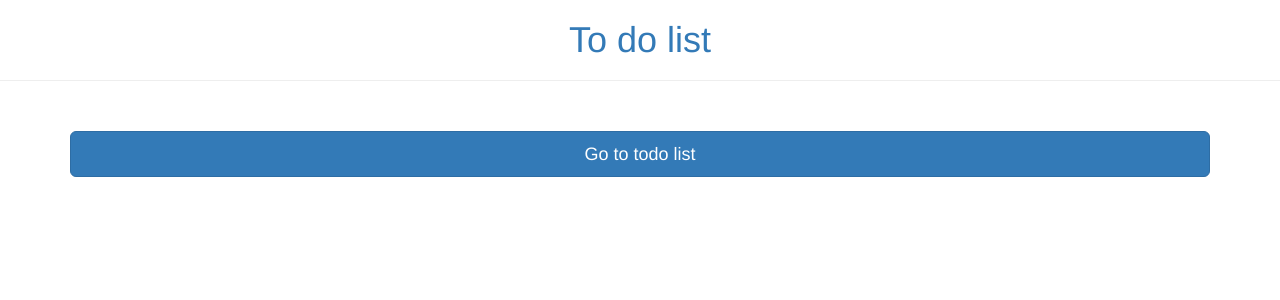
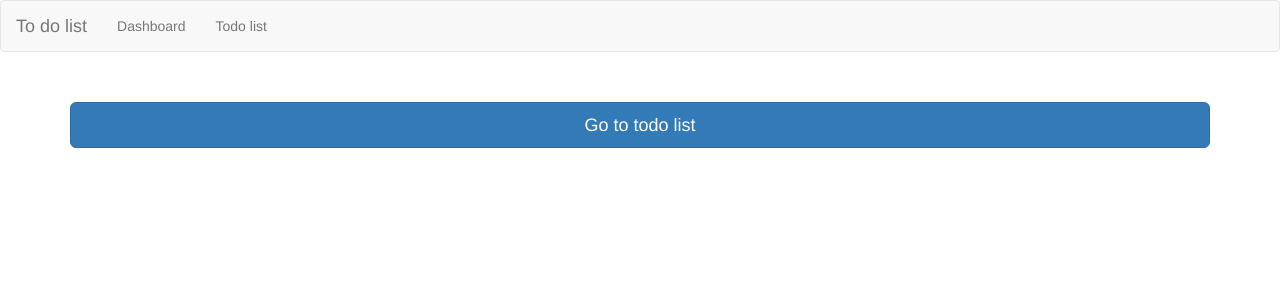
Before and after one commit to solcanmihai/todo, an Angular app: page /dashboard in a window 1280 px wide. Shown: the top 300 px of the page. Built offline with nearby package versions, Linux system fonts and the light colour scheme.

Commit message:
add function added, more styling

```diff
--- a/src/app/app.component.html
+++ b/src/app/app.component.html
@@ -1,3 +1,14 @@
-<a routerLink="/"><h1>To do list</h1></a>
-<hr>
+<nav class="navbar navbar-default">
+    <div class="container-fluid">
+        <div class="navbar-header">
+            <a routerLink="/" class="navbar-brand">To do list</a>
+        </div>
+        <div class="collapse navbar-collapse">
+            <ul class="nav navbar-nav">
+                <li><a routerLink="/">Dashboard</a></li>
+                <li><a routerLink="/todo">Todo list</a></li>
+            </ul>
+        </div>
+    </div>
+</nav>
 <router-outlet></router-outlet>
--- a/src/app/todo-list/add-item/add-item.component.html
+++ b/src/app/todo-list/add-item/add-item.component.html
@@ -1,11 +1,11 @@
-<form action="" class="form-inline">
-  <button type="submit" class="btn btn-primary">Add item</button>
+<form action="">
   <div class="form-group">
     <label for="add-item-name">Name: </label>
-    <input type="text" id="add-item-name">
+    <input type="text" id="add-item-name" #newItemName>
   </div>
   <div class="form-group">
     <label for="add-item-description">Description: </label>
-    <input type="text" id="add-item-description">
+    <input type="text" id="add-item-description" #newItemDescription>
   </div>
+  <button (click)="addNewItem(newItemName.value, newItemDescription.value)" class="btn btn-primary">Add item</button>
 </form>
--- a/src/app/todo-list/add-item/add-item.component.ts
+++ b/src/app/todo-list/add-item/add-item.component.ts
@@ -1,15 +1,20 @@
-import { Component, OnInit } from '@angular/core';
+import { Component } from '@angular/core';
+
+import { TodoService } from '../todo.service';
+import { TodoItem } from '../../todo-item';
 
 @Component({
   selector: 'app-add-item',
   templateUrl: './add-item.component.html',
   styleUrls: ['./add-item.component.css']
 })
-export class AddItemComponent implements OnInit {
+export class AddItemComponent {
 
-  constructor() { }
+  constructor(private todoService: TodoService) {}
 
-  ngOnInit() {
+  newItem: TodoItem = {id: 10, title: 'asta e unu nou, yussss <3', description: 'cel mai nou, cel mai nou!!!'};
+
+  addNewItem(title: string, description: string): void{
+    this.todoService.addItem(title, description);
   }
-
 }
--- a/src/app/todo-list/item-details/item-details.component.html
+++ b/src/app/todo-list/item-details/item-details.component.html
@@ -1,8 +1,8 @@
 <div class="container" *ngIf="selectedItem">
   <h3> {{selectedItem.id}} -- {{selectedItem.title}} </h3>
-  <div class="container">
+  <div class="jumbotron">
     {{selectedItem.description}}
   </div>
-  <button (click)="closeWindow()">Close</button>
-  <button (click)="deleteItem()">Delete</button>
+  <button (click)="closeWindow()" class="btn btn-warning">Close</button>
+  <button (click)="deleteItem()" class="btn btn-danger">Delete</button>
 </div>
--- a/src/app/todo-list/list/list-item/list-item.component.html
+++ b/src/app/todo-list/list/list-item/list-item.component.html
@@ -1 +1 @@
-<span (click)="userSelected()">{{currentItem.id}} --- {{currentItem.title}}</span>
+<li (click)="userSelected()">{{currentItem.id}} --- {{currentItem.title}}</li>
--- a/src/app/todo-list/list/list.component.css
+++ b/src/app/todo-list/list/list.component.css
@@ -3,6 +3,6 @@ ul{
     padding: none;
 }
 
-li:hover{
+.one-item:hover{
     background-color: lightgray;
 }
--- a/src/app/todo-list/list/list.component.html
+++ b/src/app/todo-list/list/list.component.html
@@ -1,4 +1,4 @@
 <h1>To do list items:</h1>
 <ul class="list-group">
-  <li *ngFor="let item of todoThings" class="list-group-item"> <app-list-item [currentItem]="item"></app-list-item></li>
+  <div *ngFor="let item of todoThings" class="list-group-item one-item"><app-list-item [currentItem]="item"></app-list-item></div>
 </ul>
--- a/src/app/todo-list/todo.service.ts
+++ b/src/app/todo-list/todo.service.ts
@@ -16,12 +16,14 @@ const ITEMS: TodoItem[] = [
 export class TodoService{
   private items: TodoItem[];
   private selectedItem: TodoItem;
+  private currentId: number;
 
   pushSelectedItemLocal = new EventEmitter<TodoItem>();
 
   constructor()
   {
     this.items = ITEMS;
+    this.currentId = this.items.length + 1;
   }
 
   eraseItem(x: TodoItem): void{
@@ -29,6 +31,11 @@ export class TodoService{
     if(poz !== -1){
       this.items.splice(poz, 1);
     }
+  }
+
+  addItem(title: string, description: string): void{
+    this.items.push(new TodoItem(this.currentId, title, description));
+    this.currentId++;
   }
 
   getItems(): TodoItem[]{
```
